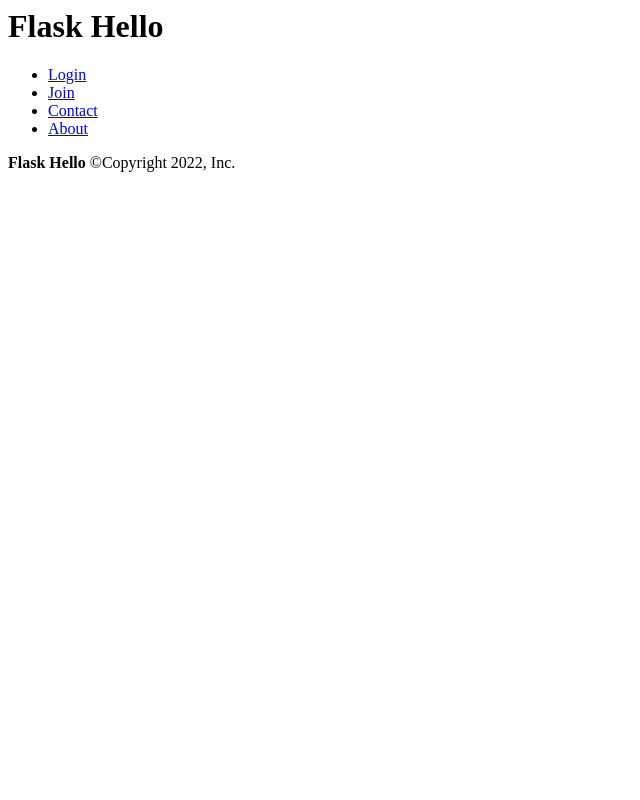
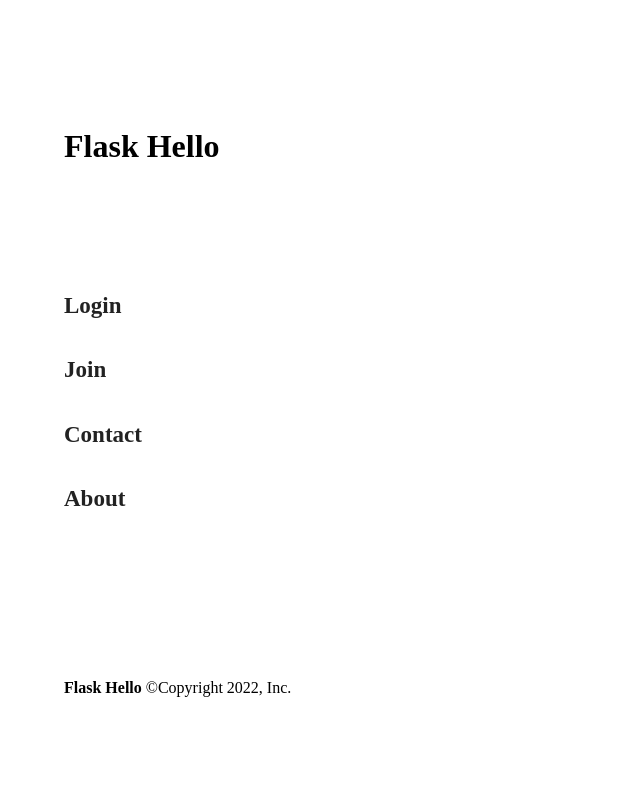
Before and after one commit to denis-spe/FlaskDemo, a Flask app: template Hello/templates/layout.html in a window 1280 px wide. Shown: the whole page, without its empty margins (0-640 px from the left). Run offline with Flask 2, Linux system fonts and the light colour scheme; the template is opened without the code that fills it, so the values that code supplies are empty.

Commit message:
changed nav bar to aside

```diff
--- a/Hello/static/js/index.js
+++ b/Hello/static/js/index.js
@@ -0,0 +1 @@
+alert(window.innerHeight)
--- a/Hello/static/styles/style.css
+++ b/Hello/static/styles/style.css
@@ -0,0 +1,47 @@
+*{
+    margin: 0;
+    padding: 0;
+    box-sizing: border-box;
+}
+
+header, main, footer{
+    margin: 10% 5% 2% 5%;
+}
+
+main{
+    display: flex;
+}
+
+.main-aside{
+    flex: 1;
+    width: 30%;
+}
+
+.main-container{
+    flex: 2;
+    width: 70%;
+}
+
+.main-nav nav ul{
+    list-style: none;
+}
+
+.main-nav nav ul li{
+    margin-bottom: 10%;
+}
+
+.main-nav nav ul li a{
+    text-decoration: none;
+    font-size: 23px;
+    font-weight: bold;
+    color: #222;
+}
+
+.flask-logo-container{
+    height: 235vh;
+}
+
+.img-container{
+    transform: translate(50%, 50%)
+    margin: auto;
+}
--- a/Hello/templates/hello/index.html
+++ b/Hello/templates/hello/index.html
@@ -3,8 +3,10 @@
 
 {% block main %}
 <!-- Flask logo -->
-<div class="flask-logo">
-    <img src="https://flask.palletsprojects.com/en/2.1.x/_images/flask-logo.png" alt="flask image">
+<div class="flask-logo-container">
+    <div class="img-container">
+        <img src="https://flask.palletsprojects.com/en/2.1.x/_images/flask-logo.png" alt="flask image">
+    </div>
 </div>
 <!-- Learning schedule -->
 <div class="schedule-container">
--- a/Hello/templates/layout.html
+++ b/Hello/templates/layout.html
@@ -1,3 +1,4 @@
+
 <html lang="en">
     <head>
         <meta charset="utf-8">
@@ -12,14 +13,16 @@
                 <div class="header-title-container">
                     <h1>Flask <span>Hello</span></h1>
                 </div>
+            </div>
+        </header>
+        <main>
+            <aside class="main-aside">
                 <!-- header navs -->
-                <div class="header-nav">
+                <div class="main-nav">
                     {% include 'nav.html' %}
                 </div>
-            </div>
-        </header>
+            </aside>
 
-        <main>
             <!-- make main extendable -->
             <div class="main-container">
                 {% block main%}
```
Also changed, not shown: Hello/static/images/flask-logo.png (added).
